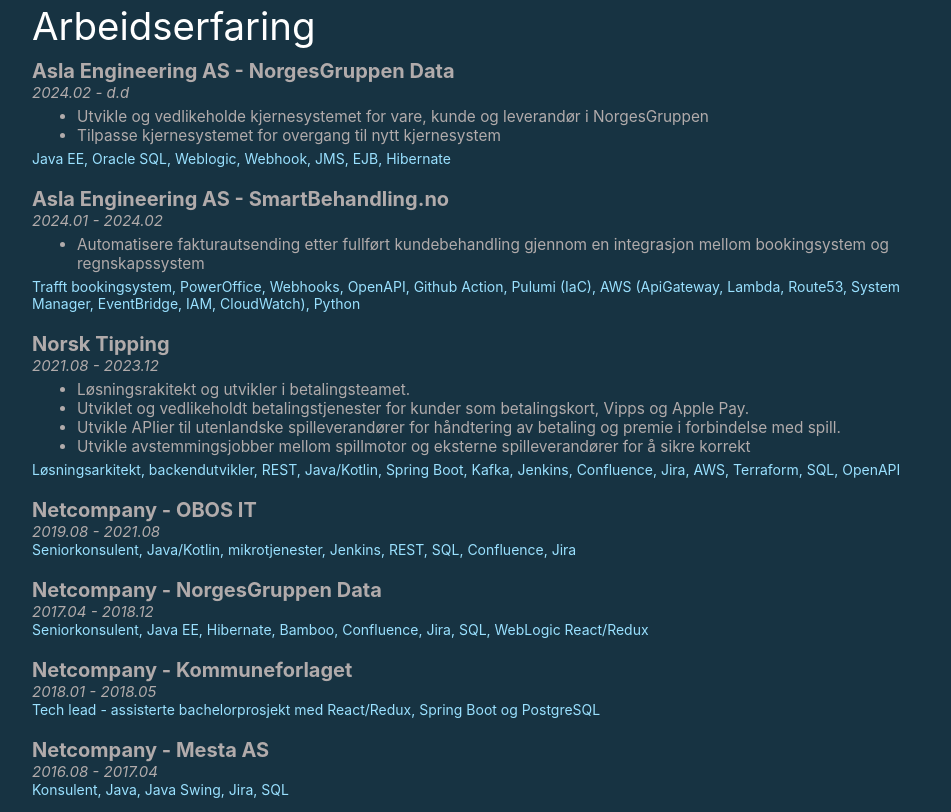
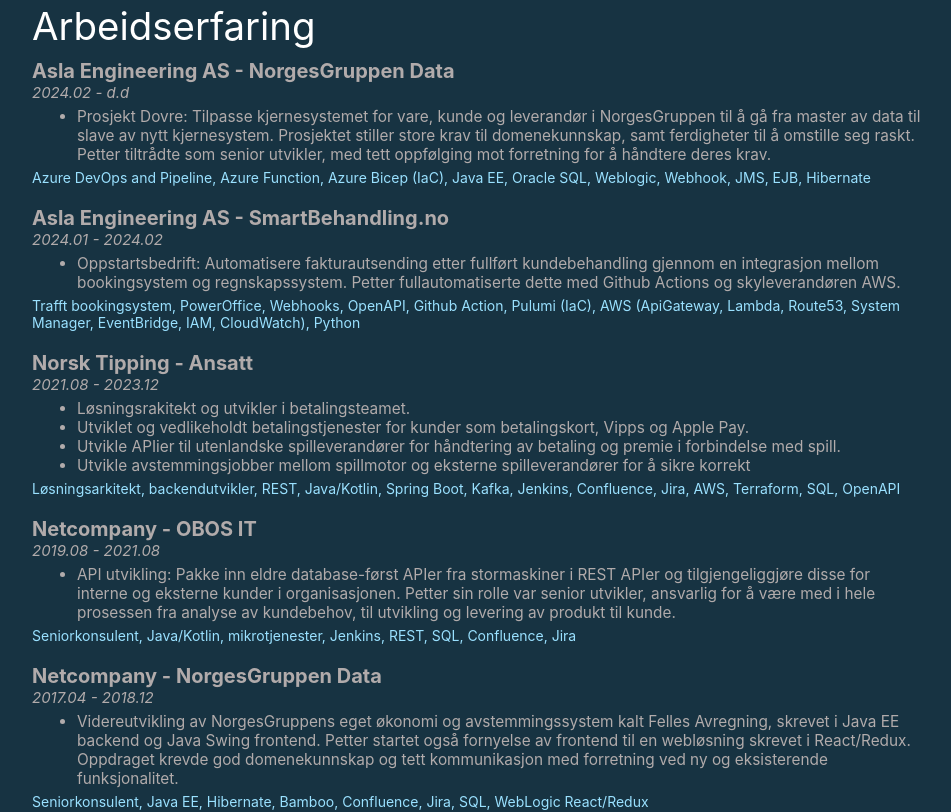
Before and after one commit to petterasla/asla, a React (Create React App) app in the folder asla-app/: page /background in a window 1280 px wide. Shown: the part 720-1532 px from the top of the page, without its empty margins (160-1111 px from the left). Built offline with nearby package versions, Linux system fonts and the light colour scheme.

Commit message:
Update CV info about 2024

```diff
--- a/asla-app/src/pages/Background/Background.tsx
+++ b/asla-app/src/pages/Background/Background.tsx
@@ -31,14 +31,15 @@
             <div className="experience-description CV-item">
                 <ul>
                     <li>
-                        Utvikle og vedlikeholde kjernesystemet for vare, kunde og leverandør i NorgesGruppen
-                    </li>
-                    <li>
-                        Tilpasse kjernesystemet for overgang til nytt kjernesystem
+                        Prosjekt Dovre: Tilpasse kjernesystemet for vare, kunde og leverandør i NorgesGruppen
+                        til å gå fra master av data til slave av nytt kjernesystem. Prosjektet stiller store krav til
+                        domenekunnskap, samt ferdigheter til å omstille seg raskt. Petter tiltrådte som senior utvikler,
+                        med tett oppfølging mot forretning for å håndtere deres krav.
                     </li>
                 </ul>
             </div>
-            <div className="experience-summary CV-item">Java EE, Oracle SQL, Weblogic, Webhook, JMS, EJB, Hibernate
+            <div className="experience-summary CV-item"> Azure DevOps and Pipeline, Azure Function, Azure Bicep (IaC),
+                Java EE, Oracle SQL, Weblogic, Webhook, JMS, EJB, Hibernate
             </div>
         </div>
         <div className="CV-bulk flex-item">
@@ -47,17 +48,17 @@
             <div className="experience-description CV-item">
                 <ul>
                     <li>
-                        Automatisere fakturautsending etter fullført kundebehandling gjennom en integrasjon mellom
-                        bookingsystem og regnskapssystem
+                        Oppstartsbedrift: Automatisere fakturautsending etter fullført kundebehandling gjennom en integrasjon mellom
+                        bookingsystem og regnskapssystem. Petter fullautomatiserte dette med Github Actions og skyleverandøren AWS.
                     </li>
                 </ul>
             </div>
-            <div className="experience-summary CV-item">Trafft bookingsystem, PowerOffice, Webhooks, OpenAPI, Github Action, Pulumi (IaC),
+            <div className="experience-summary CV-item"> Trafft bookingsystem, PowerOffice, Webhooks, OpenAPI, Github Action, Pulumi (IaC),
                 AWS (ApiGateway, Lambda, Route53, System Manager, EventBridge, IAM, CloudWatch), Python
             </div>
         </div>
         <div className="CV-bulk flex-item">
-            <div className="experience-header CV-item">Norsk Tipping</div>
+            <div className="experience-header CV-item">Norsk Tipping - Ansatt</div>
             <div className="experience-date CV-item">2021.08 - 2023.12</div>
             <div className="experience-description CV-item">
                 <ul>
@@ -82,6 +83,15 @@
         <div className="CV-bulk flex-item">
             <div className="experience-header CV-item">Netcompany - OBOS IT</div>
             <div className="experience-date CV-item">2019.08 - 2021.08</div>
+            <div className="experience-description CV-item">
+                <ul>
+                    <li>
+                        API utvikling: Pakke inn eldre database-først APIer fra stormaskiner i REST APIer og tilgjengeliggjøre
+                        disse for interne og eksterne kunder i organisasjonen. Petter sin rolle var senior utvikler,
+                        ansvarlig for å være med i hele prosessen fra analyse av kundebehov, til utvikling og levering av produkt til kunde.
+                    </li>
+                </ul>
+            </div>
             <div className="experience-summary CV-item">Seniorkonsulent, Java/Kotlin, mikrotjenester, Jenkins, REST,
                 SQL,
                 Confluence, Jira
@@ -90,6 +100,15 @@
         <div className="CV-bulk flex-item">
             <div className="experience-header CV-item">Netcompany - NorgesGruppen Data</div>
             <div className="experience-date CV-item">2017.04 - 2018.12</div>
+            <div className="experience-description CV-item">
+                <ul>
+                    <li>
+                        Videreutvikling av NorgesGruppens eget økonomi og avstemmingssystem kalt Felles Avregning, skrevet
+                        i Java EE backend og Java Swing frontend. Petter startet også fornyelse av frontend til en webløsning
+                        skrevet i React/Redux. Oppdraget krevde god domenekunnskap og tett kommunikasjon med forretning ved ny og eksisterende funksjonalitet.
+                    </li>
+                </ul>
+            </div>
             <div className="experience-summary CV-item">Seniorkonsulent, Java EE, Hibernate, Bamboo, Confluence, Jira,
                 SQL,
                 WebLogic React/Redux
```
